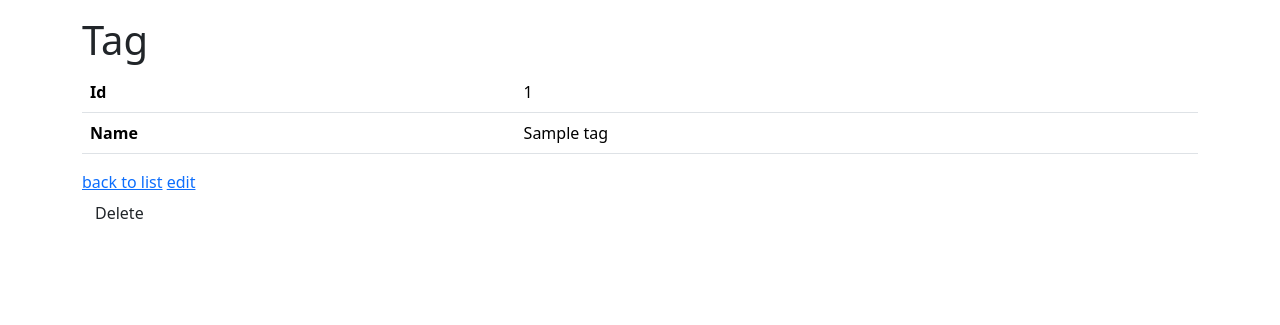
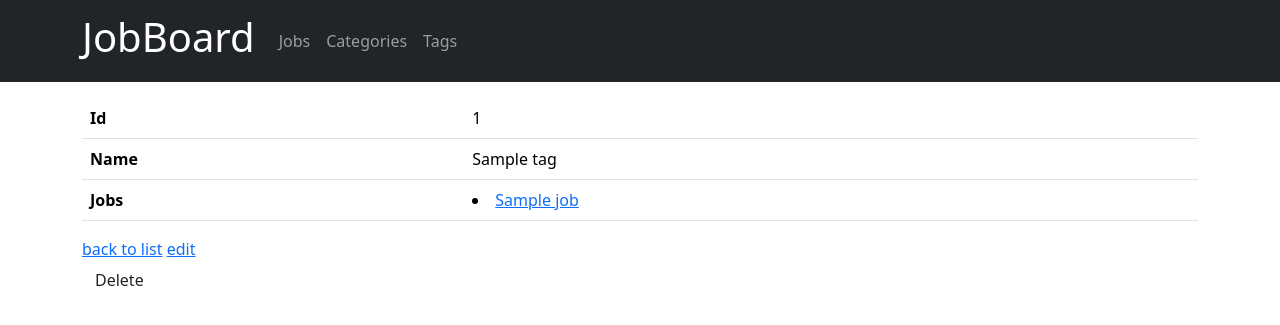
Before and after one commit to wahnou/job_board, a Symfony app: template templates/tag/show.html.twig in a window 1280 px wide. Shown: the top 325 px of the page. Run offline with Twig, Linux system fonts and the light colour scheme; the template is opened without the code that fills it: most values are stand-ins (such as "Sample title", 1, 10 or a date in 2020); some libraries are stand-ins or nearby versions.

Commit message:
Added nav menu

```diff
--- a/templates/base.html.twig
+++ b/templates/base.html.twig
@@ -17,7 +17,24 @@
         {% endblock %}
     </head>
     <body>
+        <nav class="navbar navbar-expand-lg  navbar-dark bg-dark">
+            <div class="container">
+                <a class="navbar-brand" href="/"><h1>JobBoard</h1></a>
+                <button class="navbar-toggler" type="button" data-toggle="collapse" data-target="#navbarNavAltMarkup" aria-controls="navbarNavAltMarkup" aria-expanded="false" aria-label="Toggle navigation">
+                    <span class="navbar-toggler-icon"></span>
+                </button>
+                <div class="collapse navbar-collapse" id="navbarNavAltMarkup">
+                    <div class="navbar-nav">
+                        <a class="nav-item nav-link" href="/">Jobs</a>
+                        <a class="nav-item nav-link" href="/category">Categories</a>
+                        <a class="nav-item nav-link" href="/tag">Tags</a>
+                    </div>
+                </div>
+            </div>
+        </nav>
+
         <div class="container mt-3">
+
             {% for message in app.flashes('info') %}
                 <div class="alert alert-success">
                     {{ message }}
--- a/templates/job_offer/show.html.twig
+++ b/templates/job_offer/show.html.twig
@@ -3,7 +3,7 @@
 {% block title %}JobOffer{% endblock %}
 
 {% block body %}
-    <h1>JobOffer</h1>
+    {# <h1>JobOffer</h1> #}
 
     <table class="table">
         <tbody>
@@ -27,7 +27,7 @@
                 <th>Tags</th>
                 <td>
                  {% for tag in job_offer.tags %}
-                    <li>{{ tag.name|e }}</li>
+                    <li><a href="/tag/{{ tag.id|e }}">{{ tag.name|e }}</a></li>
                 {% endfor %}
                 </td>
             </tr>
--- a/templates/tag/show.html.twig
+++ b/templates/tag/show.html.twig
@@ -3,7 +3,7 @@
 {% block title %}Tag{% endblock %}
 
 {% block body %}
-    <h1>Tag</h1>
+    {# <h1>Tag</h1> #}
 
     <table class="table">
         <tbody>
@@ -15,6 +15,14 @@
                 <th>Name</th>
                 <td>{{ tag.name }}</td>
             </tr>
+            <tr>
+                <th>Jobs</th>
+                <td>
+                 {% for job in tag.jobs %}
+                    <li><a href="/{{ job.id|e }}">{{ job.title|e }}</a></li>
+                {% endfor %}
+                </td>
+            </tr>
         </tbody>
     </table>
 
```
Also changed, not shown: templates/category/show.html.twig (+9 -1 lines).
